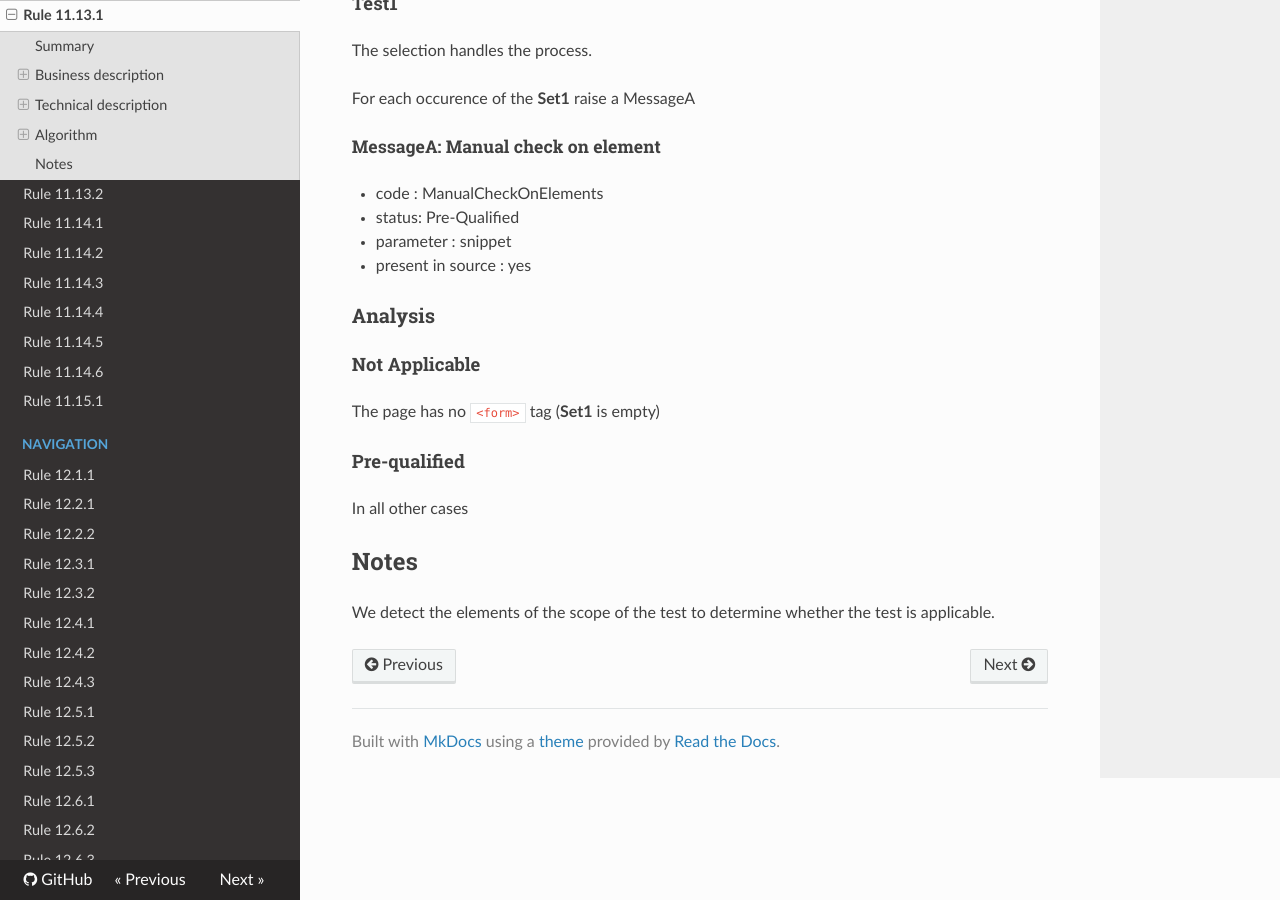
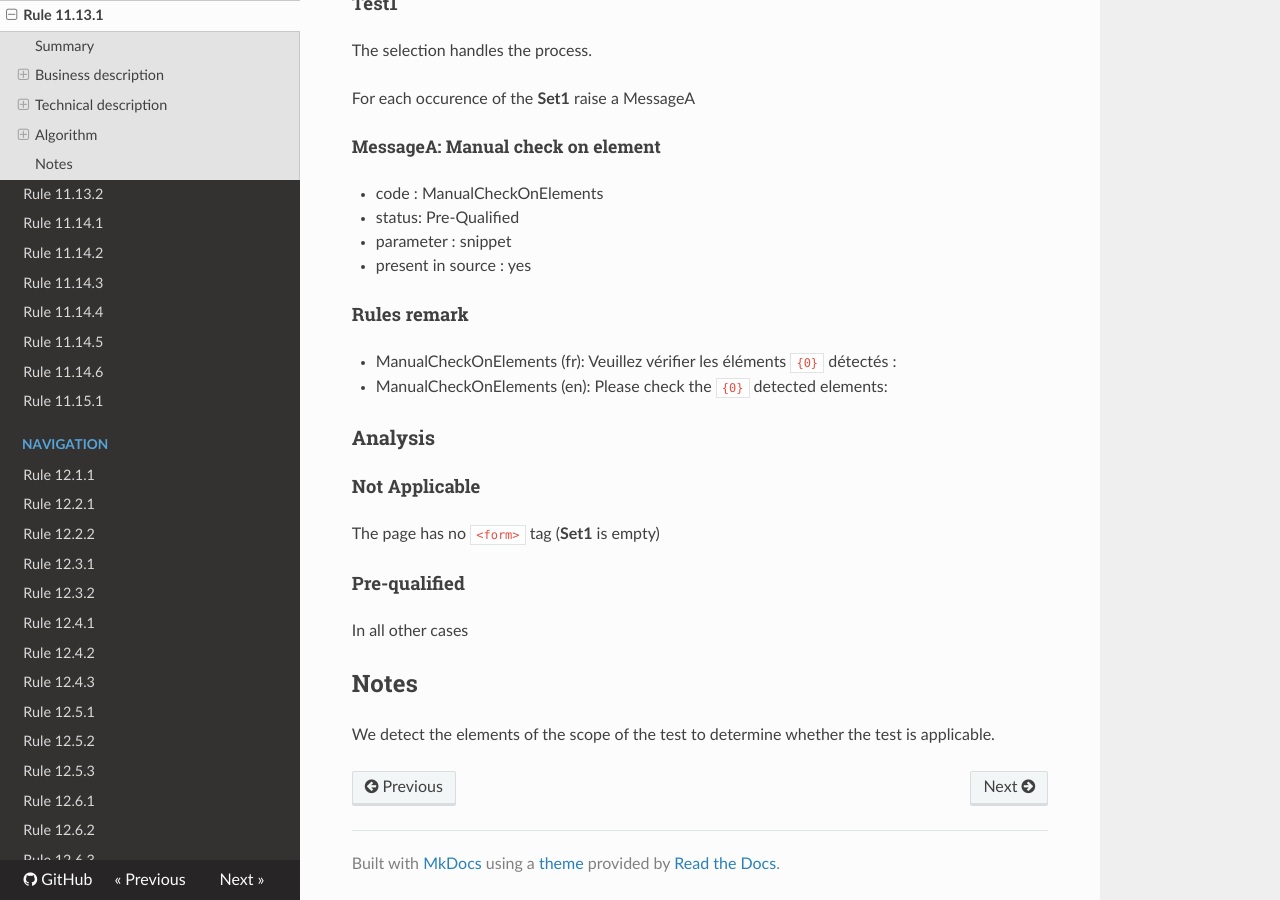
Before and after one commit to Tanaguru/RGAA3-2016, an MkDocs documentation site: the page built from docs/Rule-11-13-1.md, in a window 1280 px wide and 900 px high, scrolled down 1443 px. Built offline with MkDocs 1.6.1, drawn with Linux system fonts in a browser that asks for light colours; nearby versions of some CDN libraries; old or Windows-style settings are respelled for this version of MkDocs.

```diff
--- a/docs/Rule-11-13-1.md
+++ b/docs/Rule-11-13-1.md
@@ -10,11 +10,11 @@ The control that checks that modification mechanisms on personal data are provid
 
 ### Criterion
 
-[11.13](http://references.modernisation.gouv.fr/referentiel-technique-0#crit-11-13)
+[11.13](http://references.modernisation.gouv.fr/rgaa/criteres.html#crit-11-13)
 
 ###Test
 
-[11.13.1](http://references.modernisation.gouv.fr/referentiel-technique-0#test-11-13-1)
+[11.13.1](http://references.modernisation.gouv.fr/rgaa/criteres.html#test-11-13-1)
 
 ### Description
 
@@ -62,6 +62,11 @@ For each occurence of the **Set1** raise a MessageA
 -   parameter : snippet
 -   present in source : yes
 
+#### Rules remark
+
+ * ManualCheckOnElements (fr): Veuillez v&eacute;rifier les &eacute;l&eacute;ments <code>{0}</code> d&eacute;tect&eacute;s :
+ * ManualCheckOnElements (en): Please check the <code>{0}</code> detected elements:
+
 ### Analysis
 
 #### Not Applicable
```
